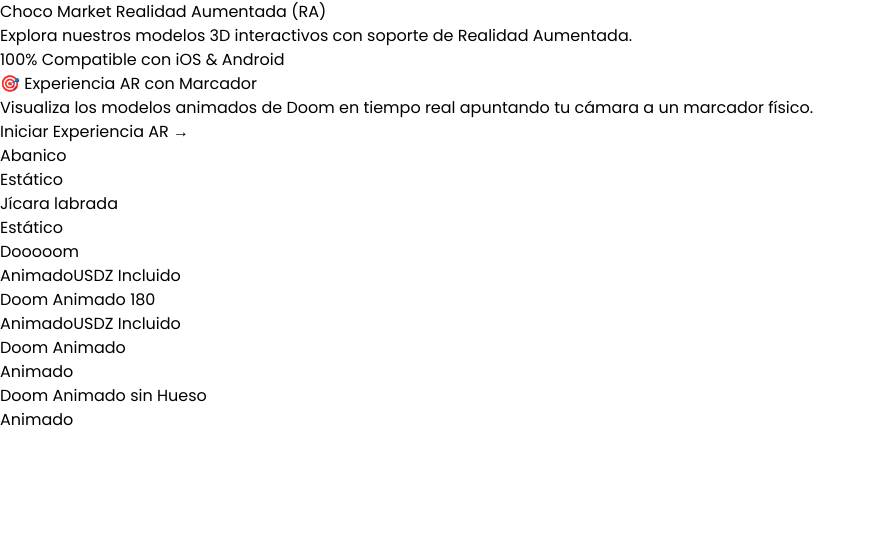
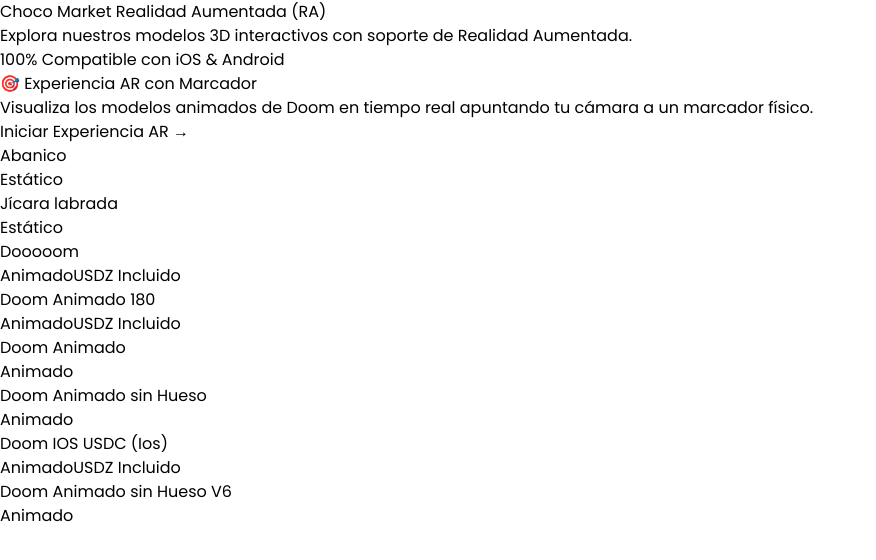
Before and after one commit to adrianhdez2/choco-market-ra, a React (Vite) app: page / in a window 1280 px wide. Shown: the top 560 px of the page, without its empty margins (0-876 px from the left). Built offline with nearby package versions, Linux system fonts and the light colour scheme.

Commit message:
feat: add Doom 3D assets and implement product gallery page with AR support

```diff
--- a/src/pages/Home.jsx
+++ b/src/pages/Home.jsx
@@ -49,6 +49,23 @@
     title: 'Doom Animado sin Hueso',
     alt: 'Doom',
     src: './models/doomsinhueso.glb',
+    poster: './posters/doomA.webp',
+    animated: true,
+  },
+  {
+    id: 'doom-animated-sin-hueso-ios',
+    title: 'Doom IOS USDC (Ios)',
+    alt: 'Doom',
+    src: './models/doomV6.glb',
+    iosSrc: './models/doomIOS.usdc',
+    poster: './posters/doomA.webp',
+    animated: true,
+  },
+  {
+    id: 'doom-animated-sin-hueso-ios-v6',
+    title: 'Doom Animado sin Hueso V6',
+    alt: 'Doom',
+    src: './models/doomV6.glb',
     poster: './posters/doomA.webp',
     animated: true,
   },
```
Also changed, not shown: 2 other files (tests, documents, lock files or other folders).
